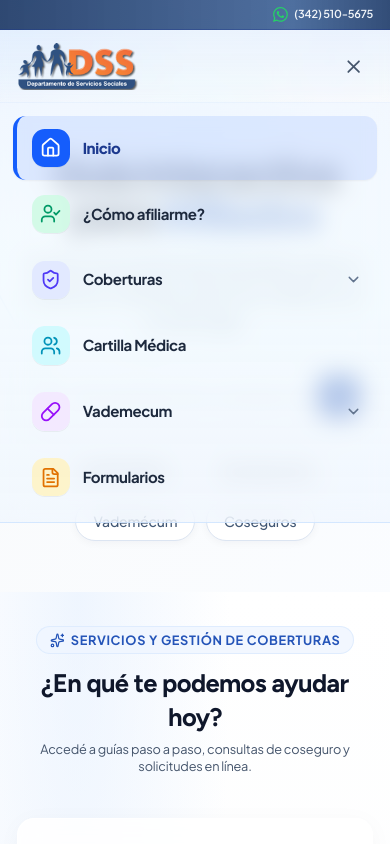
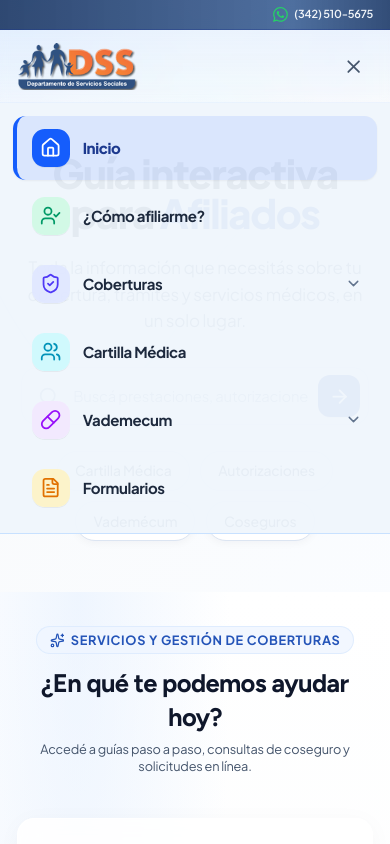
Before and after one commit to KarimServin/guia-interactiva-dss, a Next.js app: page / in a window 390 px wide. Both pictures are taken after a click on the button 353 px from the left and 66 px from the top of the page. Shown: the top 844 px of the page. Built offline with nearby package versions, Linux system fonts and the light colour scheme.

Commit message:
perf(drawer): remove backdrop-blur on expanding panel and boost hardware acceleration to 150ms

```diff
--- a/src/components/Header.tsx
+++ b/src/components/Header.tsx
@@ -235,11 +235,11 @@ export const Header: React.FC<HeaderProps> = ({ activeTab = 'guia', onSelectNav
       </div>
 
       {/* Mobile Drawer (GPU-accelerated Grid transition for instantaneous 60fps response) */}
-      <div className={`md:hidden grid transition-[grid-template-rows,opacity] duration-200 ease-out ${
+      <div className={`md:hidden grid transition-[grid-template-rows,opacity] duration-150 ease-out transform-gpu will-change-[grid-template-rows,opacity] ${
         isMobileMenuOpen ? 'grid-rows-[1fr] opacity-100' : 'grid-rows-[0fr] opacity-0 pointer-events-none'
       }`}>
         <div className="overflow-hidden">
-          <div className="bg-gradient-to-b from-blue-50/70 via-sky-50/70 to-blue-50/65 backdrop-blur-md border-b border-blue-200/60 shadow-xl px-3 py-3 space-y-0.5">
+          <div className="bg-[#f0f6fc]/95 border-b border-blue-200/80 shadow-2xl px-3 py-3 space-y-1">
             {NAV_ITEMS.map((item) => {
               const Icon = item.icon;
               const isVademecum = item.id === 'vademecum';
```
